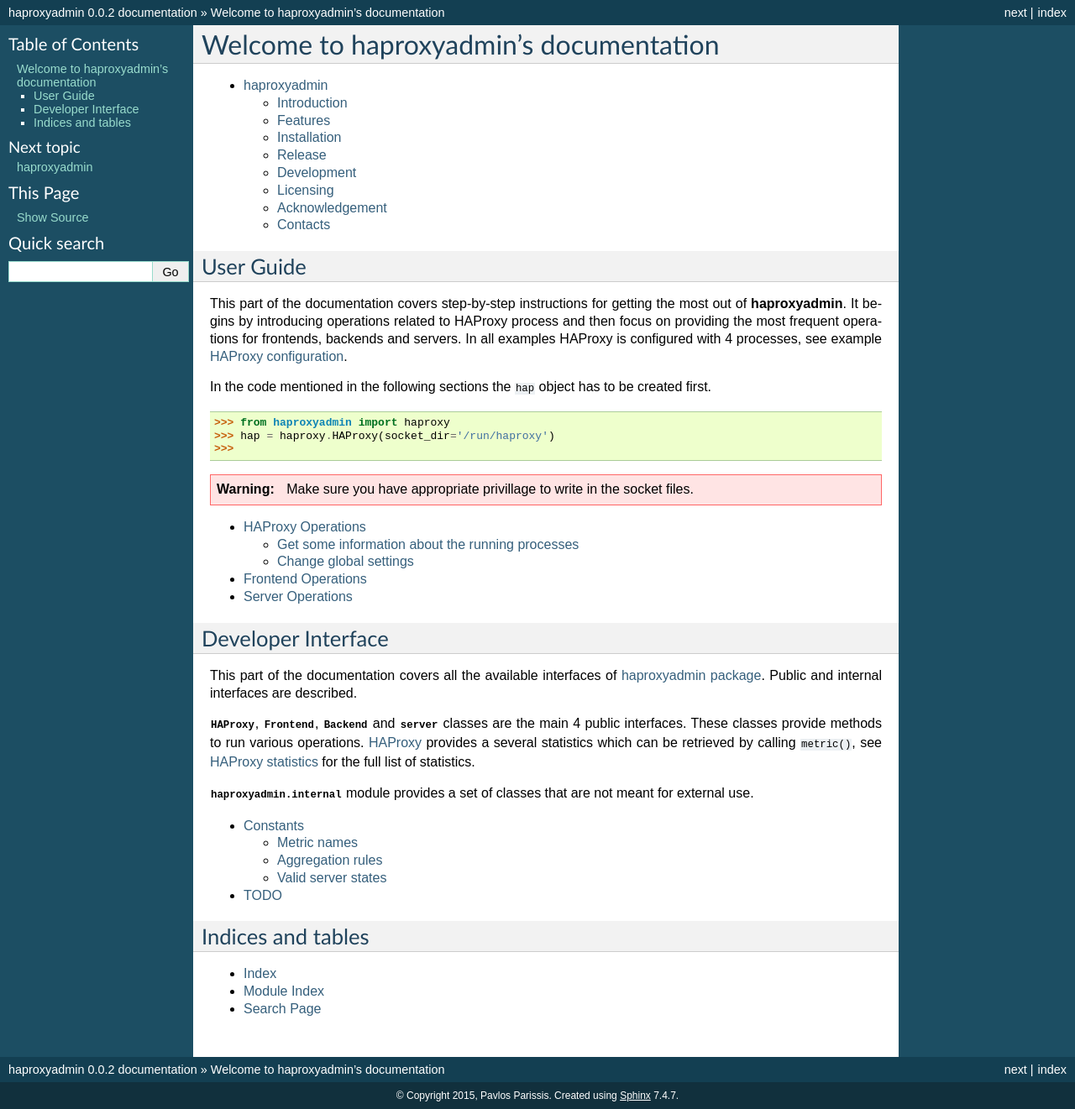
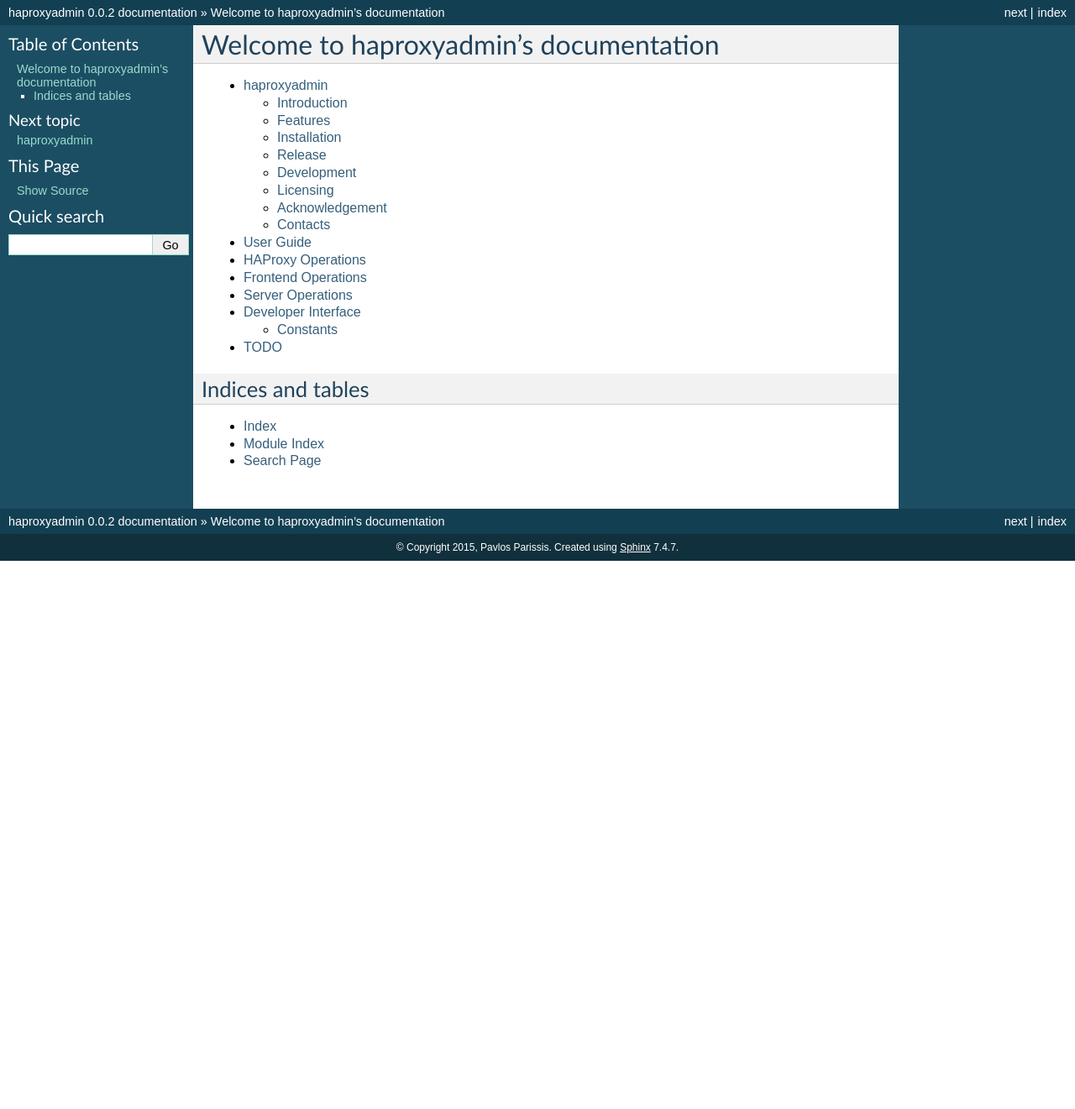
Before and after one commit to unixsurfer/haproxyadmin, a Sphinx documentation site: the page built from docs/source/index.rst, in a window 1280 px wide. Shown: the whole page at 84% size. Built offline with Sphinx 7.4.7, drawn with Linux system fonts in a browser that asks for light colours; pages that are not in the unit, such as notebooks, are missing from menus; after the commit the page ends 900 px from its top, so only the background shows below that.

Commit message:
DOC: restructure the section leves for User Guide

```diff
--- a/docs/source/index.rst
+++ b/docs/source/index.rst
@@ -6,55 +6,11 @@ Welcome to haproxyadmin's documentation
    :maxdepth: 2
 
    README_link.rst
-
-User Guide
-==========
-
-This part of the documentation covers step-by-step instructions for getting
-the most out of **haproxyadmin**. It begins by introducing operations related
-to HAProxy process and then focus on providing the most frequent operations
-for frontends, backends and servers. In all examples HAProxy is configured
-with 4 processes, see example `HAProxy configuration`_.
-
-In the code mentioned in the following sections the ``hap`` object has to be
-created first.
-
-.. code:: python
-
-    >>> from haproxyadmin import haproxy
-    >>> hap = haproxy.HAProxy(socket_dir='/run/haproxy')
-    >>>
-
-.. warning:: Make sure you have appropriate privillage to write in the socket files.
-
-
-.. toctree::
-   :maxdepth: 2
-
+   user/guide
    user/haproxy
    user/frontend
    user/backend
    user/server
-
-Developer Interface
-===================
-
-This part of the documentation covers all the available interfaces of
-`haproxyadmin package`_. Public and internal interfaces are described.
-
-:class:`HAProxy <.HAProxy>`, :class:`Frontend <.Frontend>`, :class:`Backend <.Backend>`
-and :class:`server <.Server>` classes are the main 4 public interfaces.
-These classes provide methods to run various operations. `HAProxy`_ provides a
-several statistics which can be retrieved by calling ``metric()``, see
-`HAProxy statistics`_ for the full list of statistics.
-
-:py:mod:`haproxyadmin.internal` module provides a set of classes that are not
-meant for external use.
-
-
-.. toctree::
-   :maxdepth: 2
-
    dev/api
    changelog
    TODO.rst
@@ -66,8 +22,3 @@ Indices and tables
 * :ref:`genindex`
 * :ref:`modindex`
 * :ref:`search`
-
-.. _HAProxy statistics: http://cbonte.github.io/haproxy-dconv/configuration-1.5.html#9
-.. _HAProxy: http://www.haproxy.org/
-.. _haproxyadmin package: https://github.com/unixsurfer/haproxyadmin
-.. _HAProxy configuration: https://raw.githubusercontent.com/unixsurfer/haproxyadmin/master/tools/haproxy.cfg
--- a/docs/source/user/haproxy.rst
+++ b/docs/source/user/haproxy.rst
@@ -1,10 +1,9 @@
 .. _haproxy:
 
 HAProxy Operations
-==================
+-----------------
 
 Get some information about the running processes
-------------------------------------------------
 
 .. code:: python
 
@@ -37,9 +36,6 @@ Get some information about the running processes
     It counts requests for frontends and backends. Don't forget that
     a single client request passes HAProxy twice.
 
-Change global settings
-----------------------
-
 Dynamically change the specified global maxconn setting.
 
 .. code:: python
```
Also changed, not shown: docs/source/dev/api.rst (+19 -0 lines), docs/source/user/guide.rst (added, +21 -0 lines).
